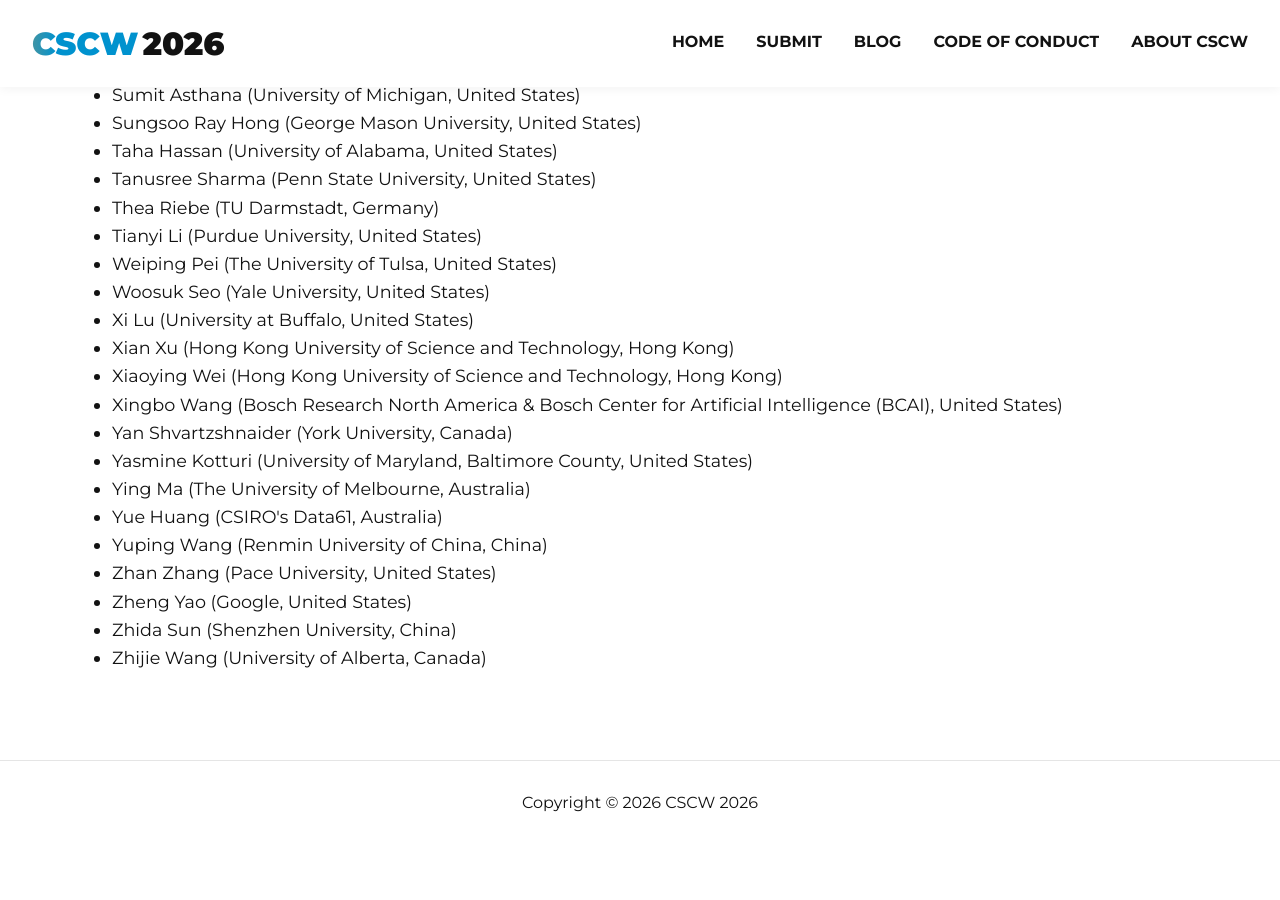
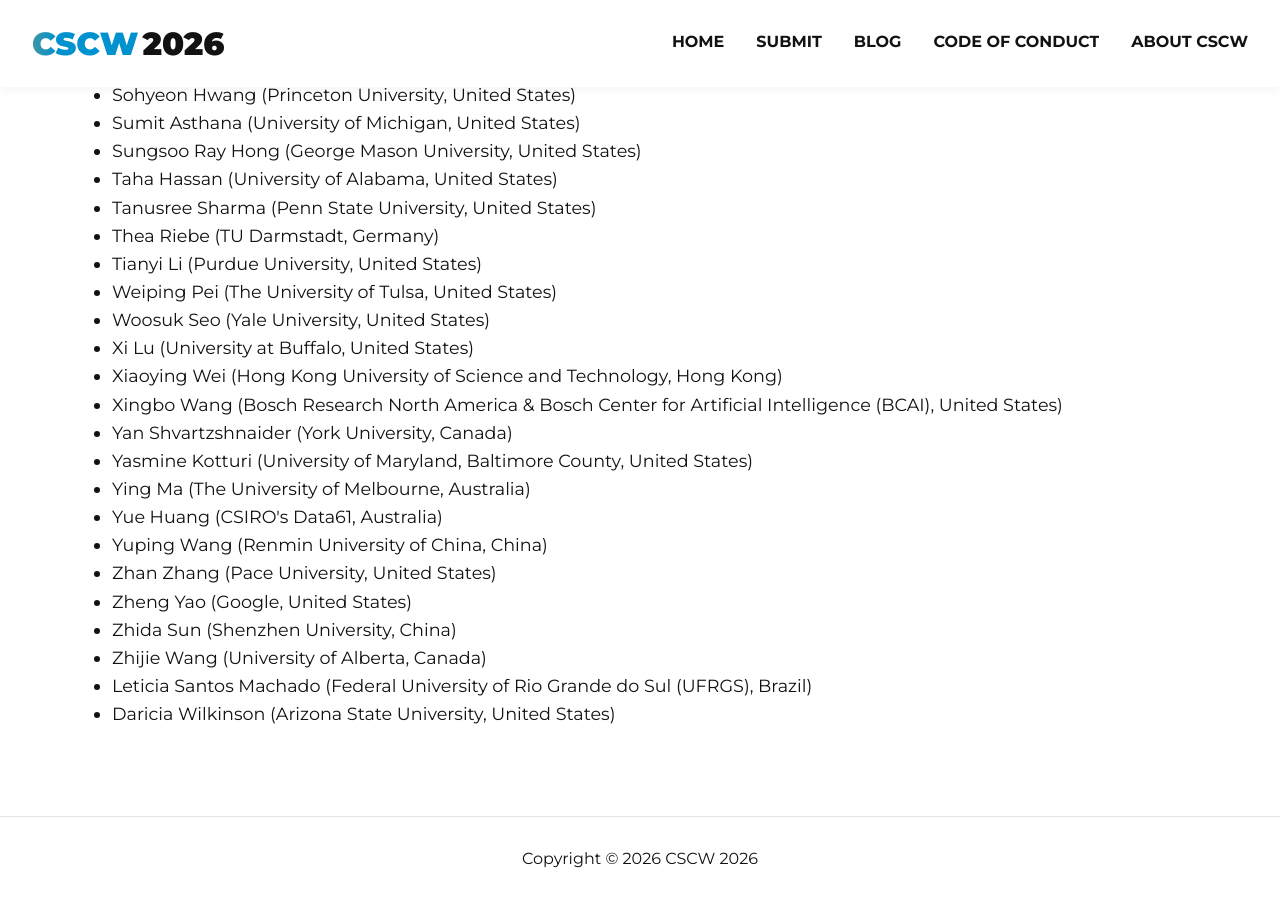
Before and after one commit to anthonypinter/cscw2026-website, a Jekyll site: the page built from program.html, in a window 1280 px wide and 900 px high, scrolled down 3517 px. Built offline with Jekyll 4.4.1, drawn with Linux system fonts in a browser that asks for light colours; before the commit the page ends 4361 px from its top, so only the background shows below that; some of the changed text lies outside the part shown.

Commit message:
Update program.html

```diff
--- a/program.html
+++ b/program.html
@@ -73,6 +73,7 @@ section_id: home
           <li>Chien Wen (Tina) Yuan (National Taiwan University, Taiwan)</li>
           <li>Amy X. Zhang (University of Washington, USA)</li>
           <li>Douglas Zytko (University of Michigan-Flint, USA)</li>
+          <li>Shuo Niu (Clark University, United States)</li>
         </ul>
       </div>
 
@@ -153,7 +154,6 @@ section_id: home
           <li>Weiping Pei (The University of Tulsa, United States)</li>
           <li>Woosuk Seo (Yale University, United States)</li>
           <li>Xi Lu (University at Buffalo, United States)</li>
-          <li>Xian Xu (Hong Kong University of Science and Technology, Hong Kong)</li>
           <li>Xiaoying Wei (Hong Kong University of Science and Technology, Hong Kong)</li>
           <li>Xingbo Wang (Bosch Research North America & Bosch Center for Artificial Intelligence (BCAI), United States)</li>
           <li>Yan Shvartzshnaider (York University, Canada)</li>
@@ -165,6 +165,9 @@ section_id: home
           <li>Zheng Yao (Google, United States)</li>
           <li>Zhida Sun (Shenzhen University, China)</li>
           <li>Zhijie Wang (University of Alberta, Canada)</li>
+          <li>Leticia Santos Machado (Federal University of Rio Grande do Sul (UFRGS), Brazil)</li>
+          <li>Daricia Wilkinson (Arizona State University, United States)</li>
+      </ul>
       </ul>
     </div>
 
```
